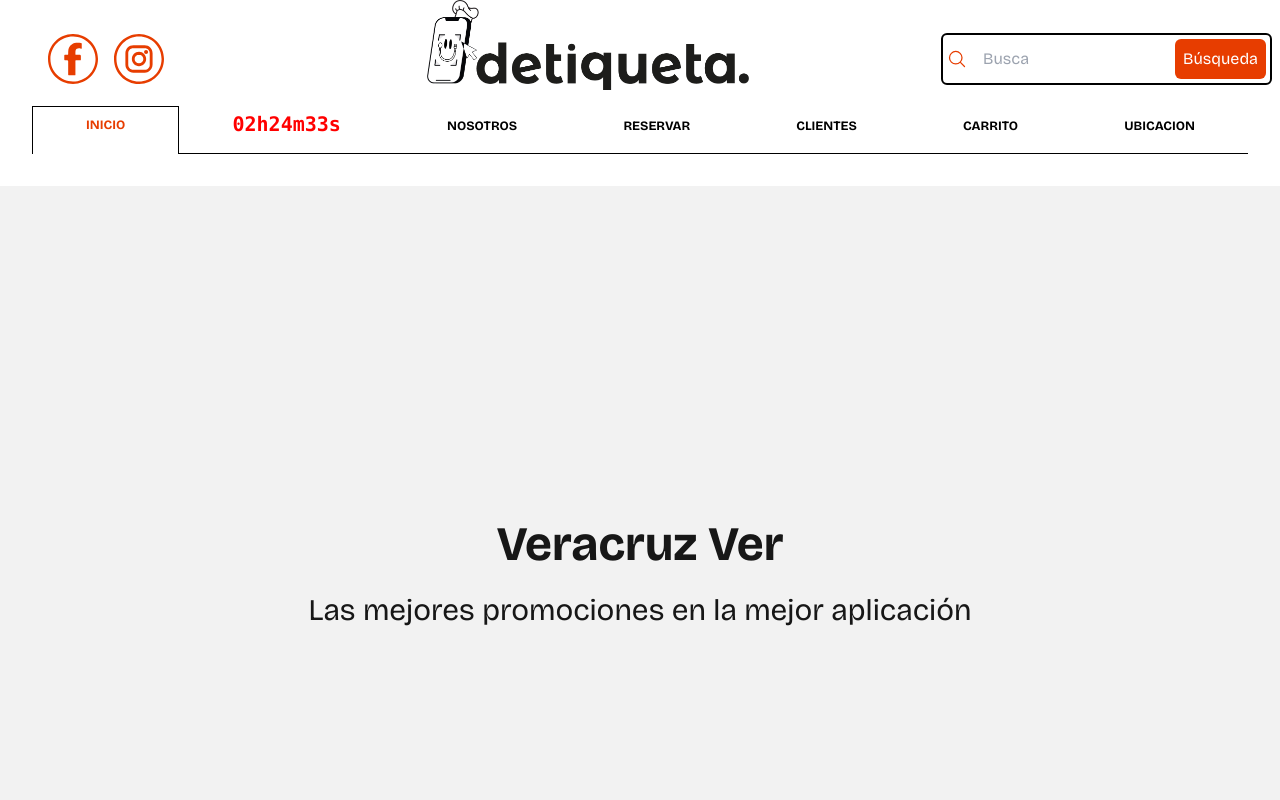
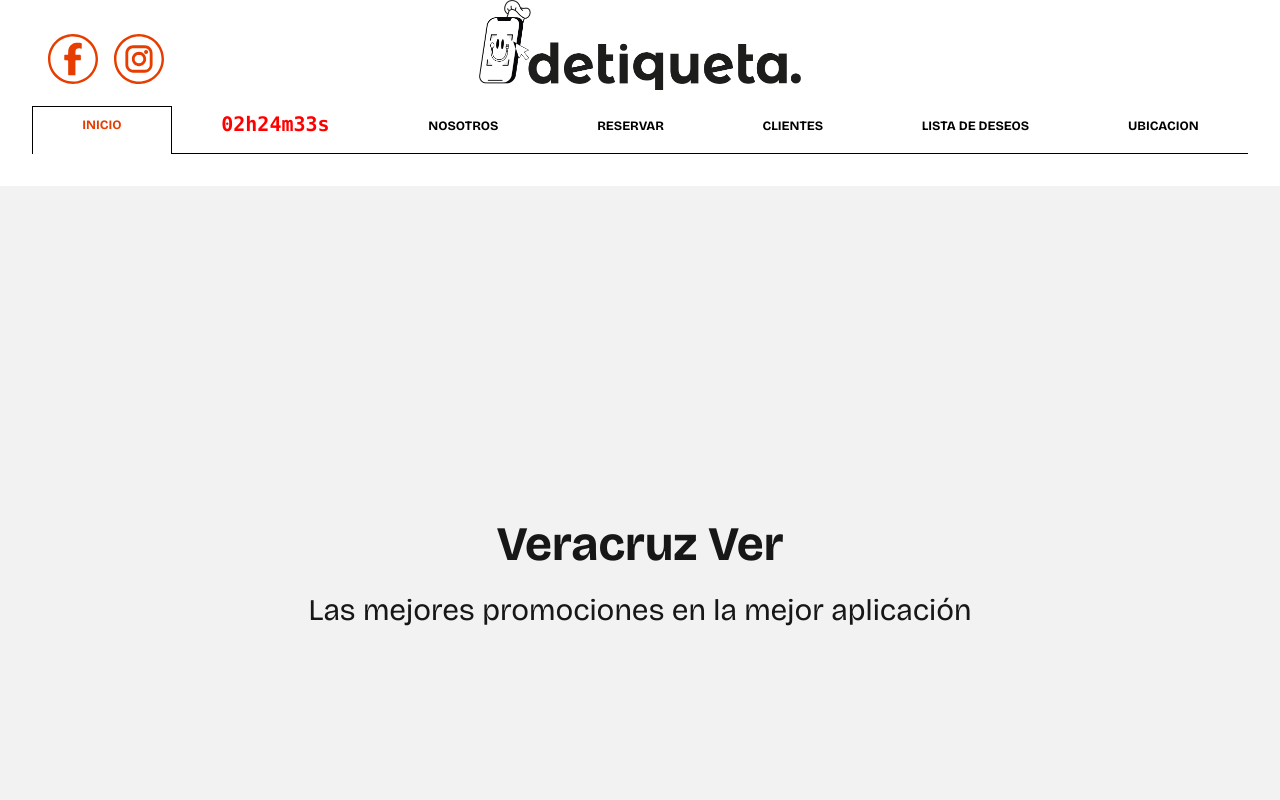
Before and after one commit to Alfredoht29/detiquetta_2, a Next.js app: page / in a window 1280 px wide. Shown: the top 800 px of the page. Built offline with nearby package versions, Linux system fonts and the light colour scheme.

Commit message:
feat:cambios de footer y nombre de carrito

```diff
--- a/app/components/Navbar.tsx
+++ b/app/components/Navbar.tsx
@@ -52,70 +52,23 @@
   return (
     <nav className="sticky top-0 z-10 bg-white">
       <div className="hidden md:flex justify-between items-center w-full">
-        <div className="ml-12 flex-none flex space-x-4">
-          <a
-            href="https://www.facebook.com"
-            target="_blank"
-            rel="noopener noreferrer"
-            className="pt-7"
-          >
-            <Image
-              src="/assets/fb.svg"
-              alt="Facebook Icon"
-              width={50}
-              height={50}
-            />
-          </a>
-          <a
-            href="https://www.instagram.com"
-            target="_blank"
-            rel="noopener noreferrer"
-            className="pt-7"
-          >
-            <Image
-              src="/assets/ig.svg"
-              alt="Instagram Icon"
-              width={50}
-              height={50}
-            />
-          </a>
-        </div>
+  <div className="flex-1 flex justify-start">
+    <div className="ml-12 flex space-x-4">
+      <a href="https://www.facebook.com" target="_blank" rel="noopener noreferrer" className="pt-7">
+        <Image src="/assets/fb.svg" alt="Facebook Icon" width={50} height={50} />
+      </a>
+      <a href="https://www.instagram.com" target="_blank" rel="noopener noreferrer" className="pt-7">
+        <Image src="/assets/ig.svg" alt="Instagram Icon" width={50} height={50} />
+      </a>
+    </div>
+  </div>
 
-        <div className="flex">
-          <Image
-            src="/assets/detiquetalogo.png"
-            alt="detiqueta logo"
-            width={322}
-            height={90}
-            className="ml-20"
-          />
-        </div>
+  <div className="flex-1 flex justify-center">
+    <Image src="/assets/detiquetalogo.png" alt="detiqueta logo" width={322} height={90} />
+  </div>
 
-        <div className="flex items-center pt-7 px-2">
-          <div className="detiqueta-searchbar">
-            <svg
-              xmlns="http://www.w3.org/2000/svg"
-              fill="none"
-              viewBox="0 0 24 24"
-              strokeWidth={1.5}
-              stroke="#E73D00"
-              className="h-5 w-5 mr-2"
-            >
-              <path
-                strokeLinecap="round"
-                strokeLinejoin="round"
-                d="m21 21-5.197-5.197m0 0A7.5 7.5 0 1 0 5.196 5.196a7.5 7.5 0 0 0 10.607 10.607Z"
-              />
-            </svg>
-            <input
-              type="text"
-              className="w-48 p-2 border-none focus:outline-none"
-              placeholder="Busca"
-            />
-            <button className="btn-orange ml-2">Búsqueda</button>
-          </div>
-        </div>
-      </div>
+  <div className="flex-1"></div>
+</div>
 
       <div className="px-4 pb-8 sm:px-2 lg:px-8">
         <div className="hidden md:flex h-16">
@@ -176,7 +129,7 @@
               pathname === "/cart" ? "nav-active" : "nav-def"
             } py-2`}
           >
-            CARRITO
+            LISTA DE DESEOS
           </Link>
           <button className="nav-def2 pb-2" onClick={()=>(document.getElementById('my_modal_5') as HTMLDialogElement).showModal()}>UBICACION</button>
         </div>
--- a/app/layout.tsx
+++ b/app/layout.tsx
@@ -30,10 +30,7 @@
       <body>
         <Navbar />
         <main>{children}</main>
-        <div className="h-5 text-transparent">
-          <p>X</p>
-        </div>
-        <Footer />
+        {/* <Footer /> */}
       </body>
     </html>
   );
--- a/app/styles/globals.css
+++ b/app/styles/globals.css
@@ -71,9 +71,6 @@
   .text-customred{
     color:#FF0000
   }
-  .detiqueta-searchbar{
-    @apply flex items-center bg-white rounded-md border-2 border-black border-solid p-1;
-  }
   .btn-orange{
     @apply rounded-md p-2 ml-4;
     color: white;
```
